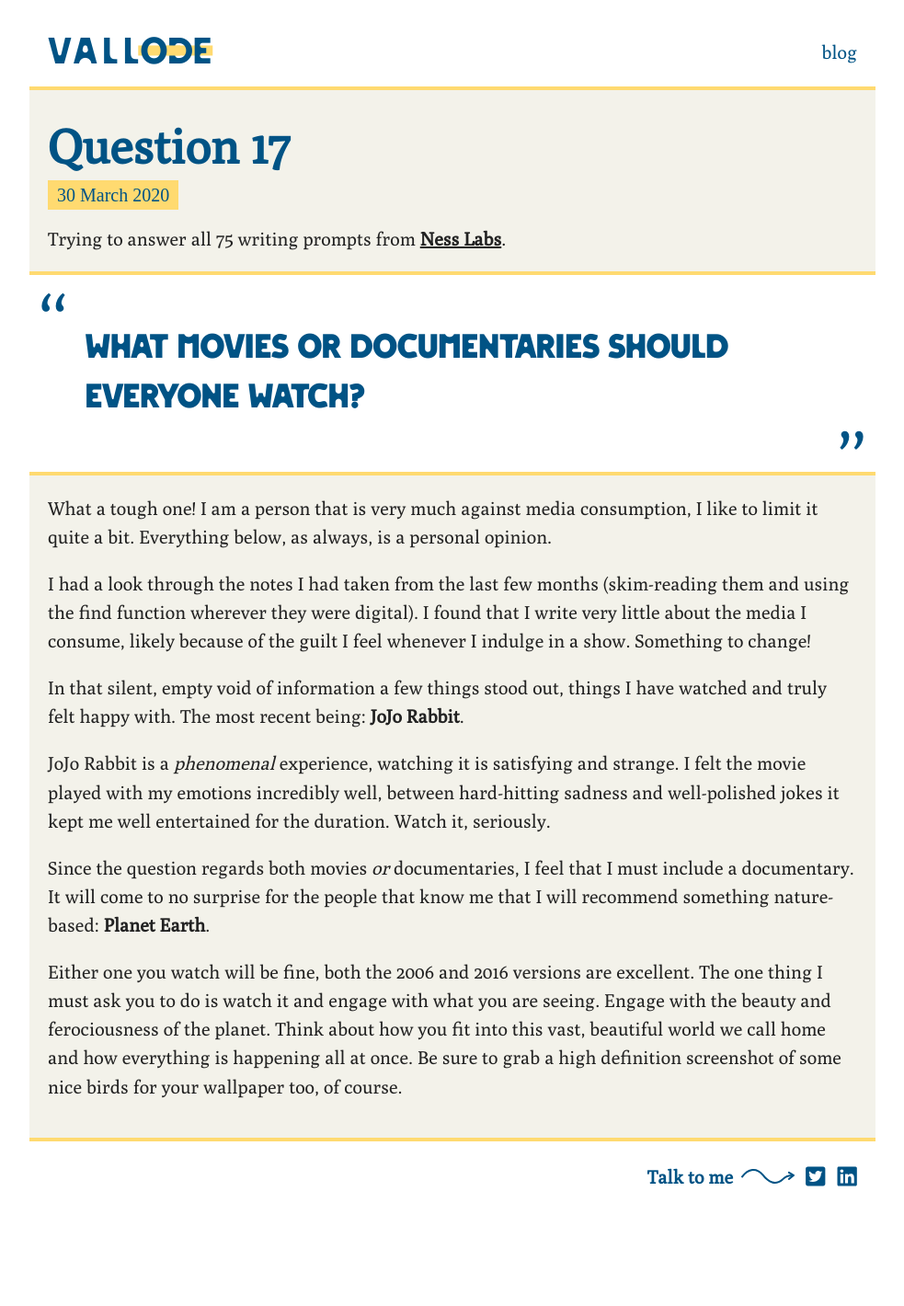
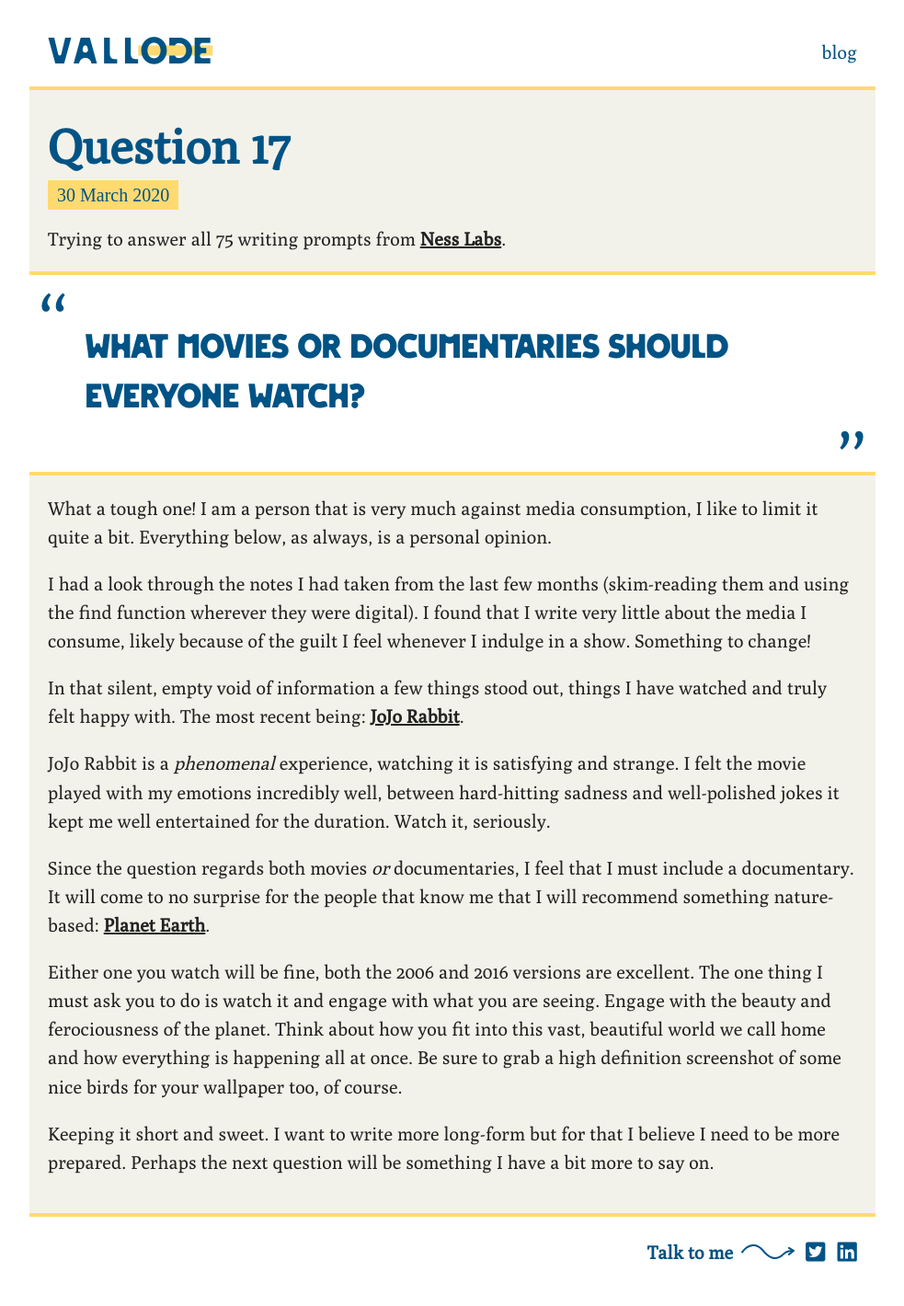
Before and after one commit to vallode/vallode.com, a Jekyll site: the page built from _posts/2020-03-30-what-movies-or-documentaries-should-everyone-watch.md, in a window 1280 px wide. Shown: the whole page at 92% size, without its empty margins (148-1131 px from the left). Built offline with Jekyll 4.4.1, drawn with Linux system fonts in a browser that asks for light colours; before the commit the page ends 1338 px from its top, so only the background shows below that.

Commit message:
Add links to jojo rabbit and planet earth

```diff
--- a/_posts/2020-03-30-what-movies-or-documentaries-should-everyone-watch.md
+++ b/_posts/2020-03-30-what-movies-or-documentaries-should-everyone-watch.md
@@ -15,10 +15,12 @@ What a tough one! I am a person that is very much against media consumption, I l
 
 I had a look through the notes I had taken from the last few months (skim-reading them and using the find function wherever they were digital). I found that I write very little about the media I consume, likely because of the guilt I feel whenever I indulge in a show. Something to change!
 
-In that silent, empty void of information a few things stood out, things I have watched and truly felt happy with. The most recent being: **JoJo Rabbit**.
+In that silent, empty void of information a few things stood out, things I have watched and truly felt happy with. The most recent being: [**JoJo Rabbit**](https://www.imdb.com/title/tt2584384/).
 
 JoJo Rabbit is a *phenomenal* experience, watching it is satisfying and strange. I felt the movie played with my emotions incredibly well, between hard-hitting sadness and well-polished jokes it kept me well entertained for the duration. Watch it, seriously.
 
-Since the question regards both movies *or* documentaries, I feel that I must include a documentary. It will come to no surprise for the people that know me that I will recommend something nature-based: **Planet Earth**.
+Since the question regards both movies *or* documentaries, I feel that I must include a documentary. It will come to no surprise for the people that know me that I will recommend something nature-based: [**Planet Earth**](https://www.bbc.co.uk/programmes/b006mywy).
 
 Either one you watch will be fine, both the 2006 and 2016 versions are excellent. The one thing I must ask you to do is watch it and engage with what you are seeing. Engage with the beauty and ferociousness of the planet. Think about how you fit into this vast, beautiful world we call home and how everything is happening all at once. Be sure to grab a high definition screenshot of some nice birds for your wallpaper too, of course.
+
+Keeping it short and sweet. I want to write more long-form but for that I believe I need to be more prepared. Perhaps the next question will be something I have a bit more to say on.
```
